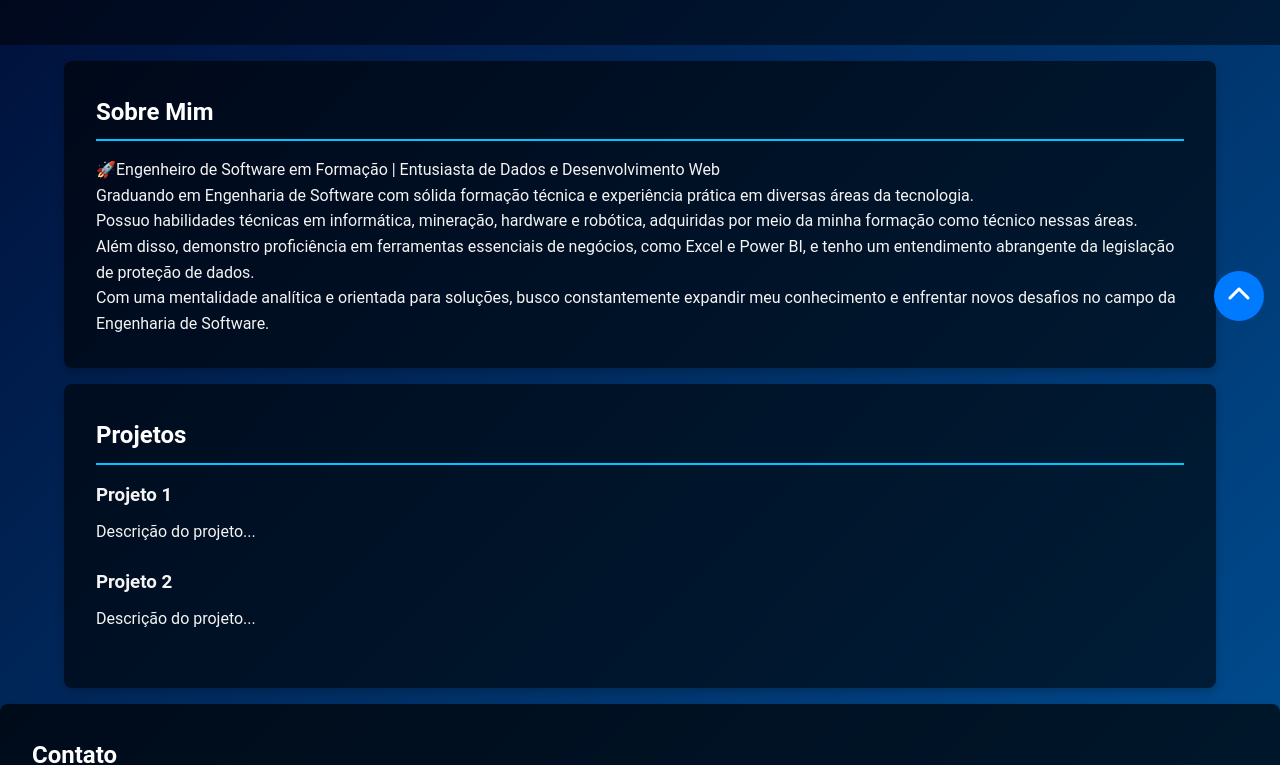
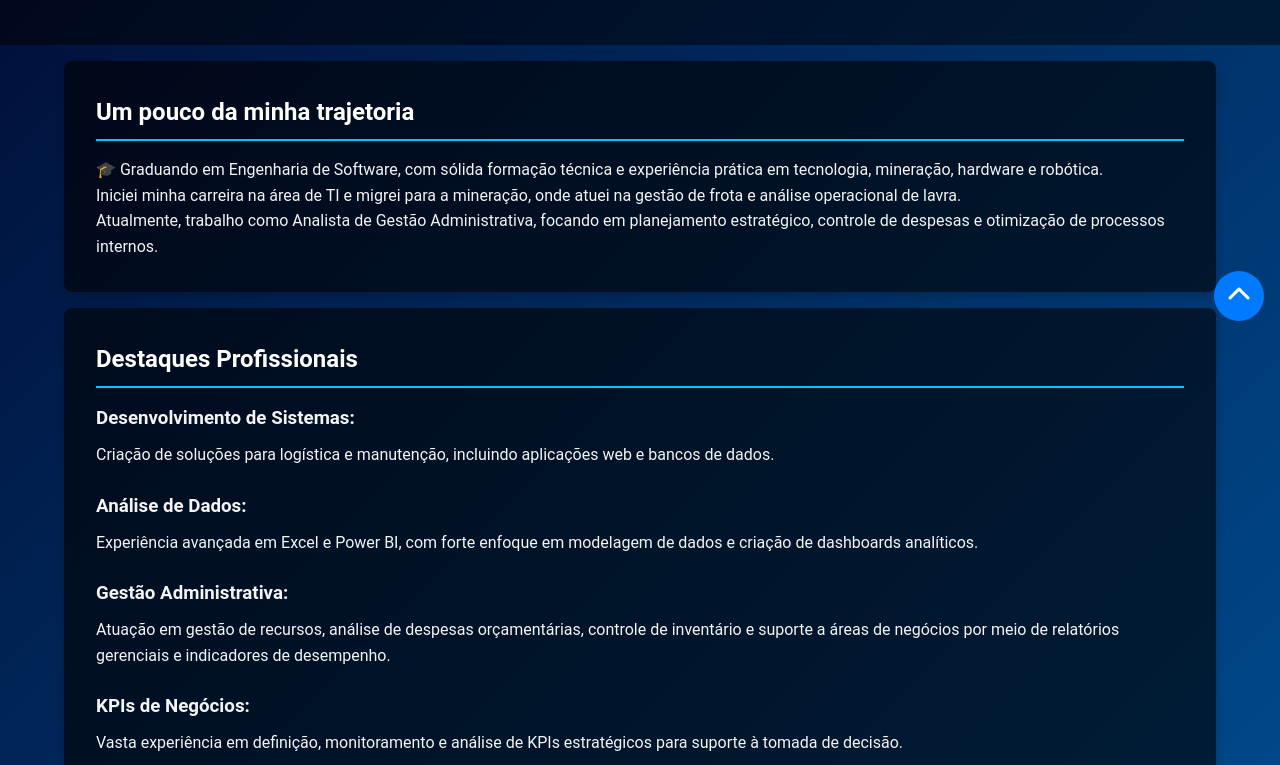
Before and after one commit to Vsshouver/Portifolio, a plain HTML site: page Index.html in a window 1280 px wide. Shown: the part 463-1228 px from the top of the page. Drawn offline with nearby package versions, Linux system fonts and the light colour scheme; a script that the page names is missing.

Commit message:
Mudancaas

```diff
--- a/Index.html
+++ b/Index.html
@@ -30,7 +30,7 @@
             <img src="img/Profile.jpg" alt="Perfil" class="profile-img">
             <div class="profile-info">
                 <h1>Vinicius Souza</h1>
-                <p>Engenheiro de software | SQL, PYTHON, DAX, JS, CSS e HTML</p>
+                <p>Graduando em Engenharia de software | SQL, PYTHON, DAX, JS, CSS e HTML</p>
             </div>
             <div class="social-buttons">
                 <a href="https://discord.gg/wZBjRfq5uW" class="social-button" target="_blank" title="Discord">
@@ -51,23 +51,31 @@
 
     <!-- Seções -->
     <section id="about" class="section">
-        <h2>Sobre Mim</h2>
-        <p>🚀Engenheiro de Software em Formação | Entusiasta de Dados e Desenvolvimento Web
-            <br>Graduando em Engenharia de Software com sólida formação técnica e experiência prática em diversas áreas da tecnologia.
-            <br>Possuo habilidades técnicas em informática, mineração, hardware e robótica, adquiridas por meio da minha formação como técnico nessas áreas.
-            <br>Além disso, demonstro proficiência em ferramentas essenciais de negócios, como Excel e Power BI, e tenho um entendimento abrangente da legislação de proteção de dados.
-            <br>Com uma mentalidade analítica e orientada para soluções, busco constantemente expandir meu conhecimento e enfrentar novos desafios no campo da Engenharia de Software.</p>
+        <h2>Um pouco da minha trajetoria</h2>
+        <p>
+            🎓 Graduando em Engenharia de Software, com sólida formação técnica e experiência prática em tecnologia, mineração, hardware e robótica.
+            <br>Iniciei minha carreira na área de TI e migrei para a mineração, onde atuei na gestão de frota e análise operacional de lavra.
+            <br>Atualmente, trabalho como Analista de Gestão Administrativa, focando em planejamento estratégico, controle de despesas e otimização de processos internos.
+            <!--<br>Com uma mentalidade analítica e orientada para soluções, busco constantemente expandir meu conhecimento e enfrentar novos desafios no campo da Engenharia de Software. --></p>
     </section>
 
     <section id="projects" class="section">
-        <h2>Projetos</h2>
+        <h2>Destaques Profissionais</h2>
         <div class="project">
-            <h3>Projeto 1</h3>
-            <p>Descrição do projeto...</p>
+            <h3>Desenvolvimento de Sistemas:</h3>
+            <p>Criação de soluções para logística e manutenção, incluindo aplicações web e bancos de dados.</p>
         </div>
         <div class="project">
-            <h3>Projeto 2</h3>
-            <p>Descrição do projeto...</p>
+            <h3>Análise de Dados: </h3>
+            <p>Experiência avançada em Excel e Power BI, com forte enfoque em modelagem de dados e criação de dashboards analíticos.</p>
+        </div>
+        <div class="project">
+            <h3>Gestão Administrativa: </h3>
+            <p>Atuação em gestão de recursos, análise de despesas orçamentárias, controle de inventário e suporte a áreas de negócios por meio de relatórios gerenciais e indicadores de desempenho.</p>
+        </div>
+        <div class="project">
+            <h3>KPIs de Negócios: </h3>
+            <p>Vasta experiência em definição, monitoramento e análise de KPIs estratégicos para suporte à tomada de decisão.</p>
         </div>
     </section>
 
```
